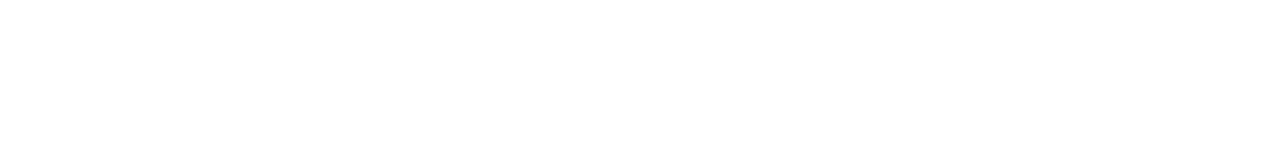
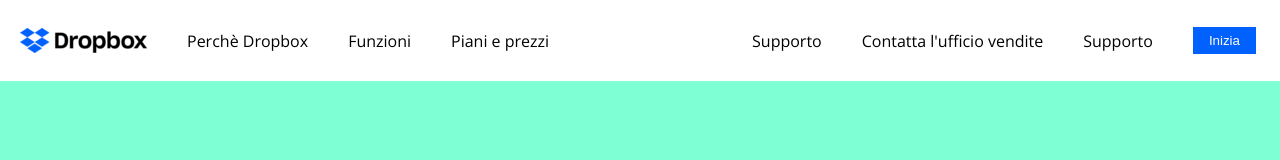
Before and after one commit to matteo-giustini/htmlcss-dropbox, a plain HTML site: page index.html in a window 1280 px wide. Drawn offline with nearby package versions, Linux system fonts and the light colour scheme.

Commit message:
feat: header + fix font

```diff
--- a/css/style.css
+++ b/css/style.css
@@ -2,12 +2,60 @@
     RESET
 ---------------*/
 *{
-    box-sizing: border-box 0;
+    box-sizing: border-box ;
     margin: 0;
     padding: 0;
 }
-.roboto-regular {
-    font-family: "Roboto", serif;
-    font-weight: 400;
-    font-style: normal;
-  }
+/*-------------------
+    FONT
+-------------------*/
+body {
+  font-family: "Open Sans", sans-serif;
+  font-optical-sizing: auto;
+  font-weight: normal;
+  font-style: normal;
+  font-variation-settings:
+    "wdth" 100;
+}
+/*--------------------
+    DEBUG
+---------------------*/
+.debug{
+    background-color: aquamarine;
+}
+/*--------------------
+    HEADER
+---------------------*/
+header{
+    display: flex;
+    justify-content: space-between;
+    align-items: center;
+    background-color: white;
+    padding: 28px 24px 28px 20px;
+    height: 81px;
+    gap: 100px;
+    position: fixed;
+    width: 100%;
+}
+.header-left{
+    display: flex;
+    align-items: center;
+    gap: 40px;
+}
+nav{
+    display: flex;
+    gap: 40px;
+    align-items: center;
+}
+a{
+    text-decoration: none;
+    color: inherit;
+    font-size: 16px;
+}
+button{
+    color: white;
+    background-color: #0061fe;
+    border: 1px solid #0061fe;
+    padding: 5px 15px;
+    cursor: pointer;
+}
--- a/index.html
+++ b/index.html
@@ -7,14 +7,31 @@
     <!--google font-->
     <link rel="preconnect" href="https://fonts.googleapis.com">
 <link rel="preconnect" href="https://fonts.gstatic.com" crossorigin>
-<link href="https://fonts.googleapis.com/css2?family=Roboto&display=swap" rel="stylesheet">
+<link href="https://fonts.googleapis.com/css2?family=Open+Sans:ital,wght@0,300..800;1,300..800&display=swap" rel="stylesheet">
     <!--/google font-->
     <title>Dropbox</title>
 </head>
-<body>
+<body class="debug">
     <header>
+        <div class="header-left">
+            <img src="img/logo-small.png" alt="logo Dropbox">
+             <nav>
+                <a href="#">Perchè Dropbox</a>
+                <a href="#">Funzioni</a>
+                <a href="#">Piani e prezzi</a>
+             </nav>
+        </div>
+        <div class="header-right">
+            <nav>
+                <a href="#">Supporto</a>
+                <a href="#">Contatta l'ufficio vendite</a>
+                <a href="#">Supporto</a>
+                <button>Inizia</button>
+            </nav>
+        </div>
+    </header>
+    <main>
 
-    </header>
-
+    </main>
 </body>
 </html>
```
